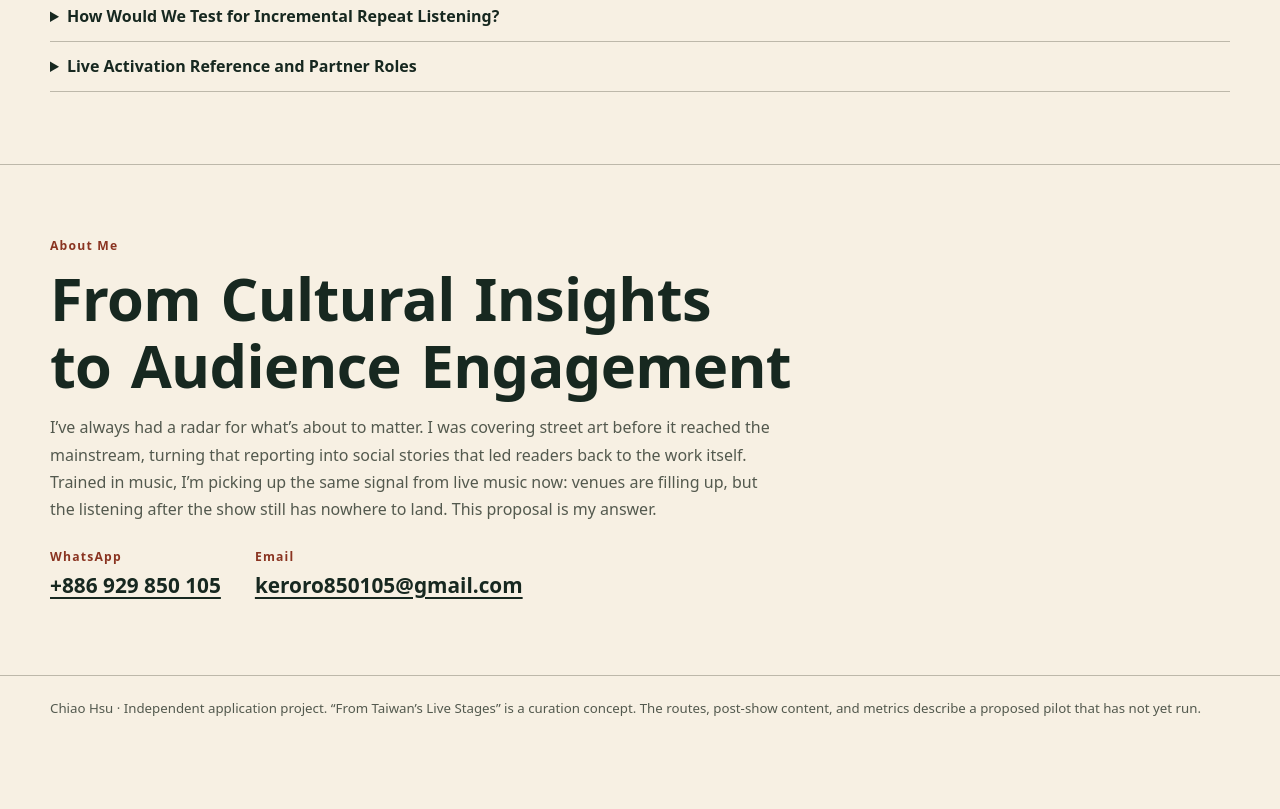
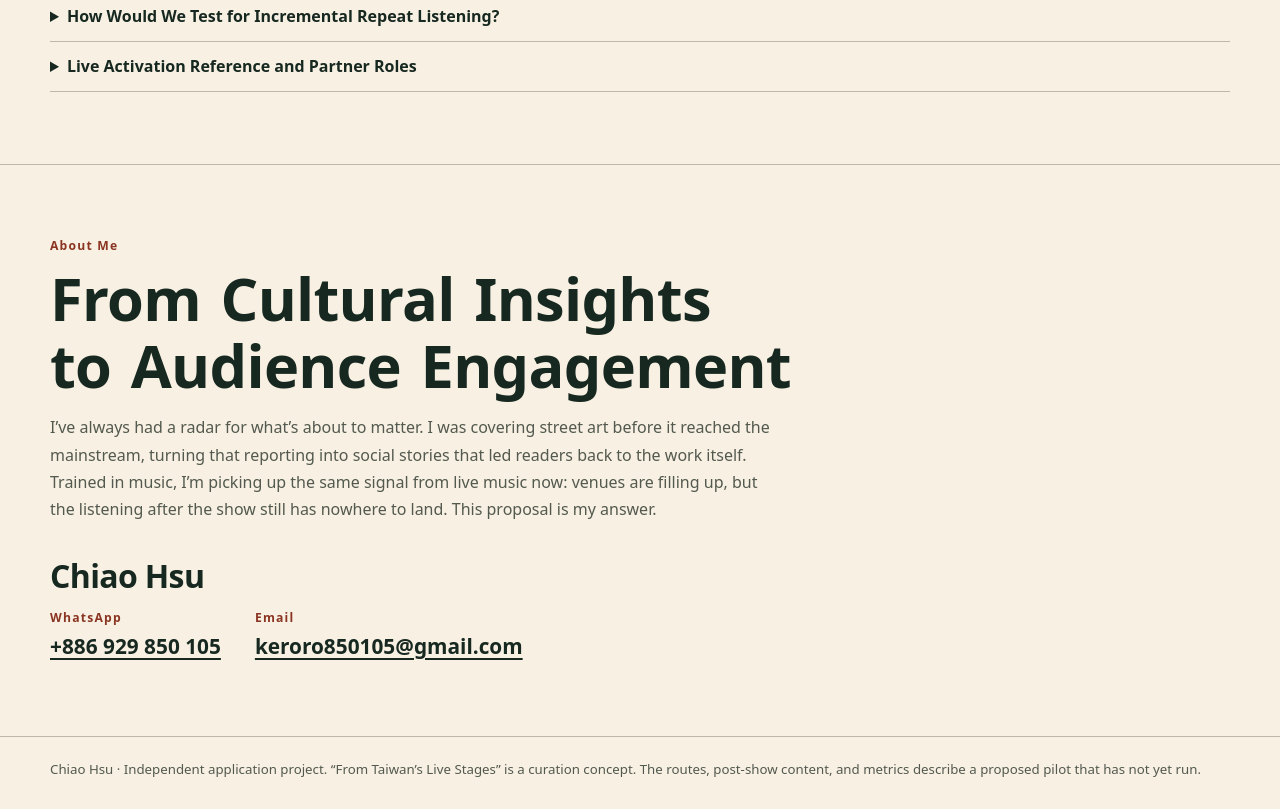
Before and after one commit to Chiao411/after-the-show, a plain HTML site: page index.html in a window 1280 px wide. Shown: the part 7948-8757 px from the top of the page. Before the commit the page ends 8696 px from the top, so only its background shows below. Drawn offline with Linux system fonts and the light colour scheme.

Commit message:
Sign the About section with Chiao Hsu
Co-Authored-By: Claude Opus 5.5 <noreply@anthropic.com>

```diff
--- a/index.html
+++ b/index.html
@@ -228,6 +228,7 @@ html[lang="en"] .bar::before{content:attr(data-en)}
 .contact li{display:grid;gap:2px}
 .contact .label{color:var(--rust)}
 .contact a{font-size:clamp(1.05rem,2vw,1.3rem);font-weight:800;color:var(--ink);overflow-wrap:anywhere}
+.signature{margin:26px 0 4px;font-size:clamp(1.4rem,2.6vw,2rem);font-weight:900;letter-spacing:-.02em}
 </style>
 </head>
 <body>
@@ -420,7 +421,7 @@ html[lang="en"] .bar::before{content:attr(data-en)}
 <section id="about"><div class="wrap">
 <div class="eyebrow">關於我</div><h2>從文化洞察走向受眾參與</h2>
 <p class="deck">我一直有一種雷達，總能在一件事變得重要之前察覺它。潮流藝術尚未走入主流時，我已在報導它，並把報導化為社群上的故事，引領讀者回到作品本身。應用音樂出身的我，如今在現場音樂身上感受到同樣的訊號：場館越來越滿，散場之後的聆聽，卻還沒有落腳之處。這份提案，是我的回答。</p>
-<ul class="contact"><li><span class="label">WhatsApp</span><a href="https://wa.me/886929850105" target="_blank" rel="noopener">+886 929 850 105</a></li><li><span class="label">Email</span><a href="mailto:keroro850105@gmail.com">keroro850105@gmail.com</a></li></ul>
+<p class="signature">Chiao Hsu</p><ul class="contact"><li><span class="label">WhatsApp</span><a href="https://wa.me/886929850105" target="_blank" rel="noopener">+886 929 850 105</a></li><li><span class="label">Email</span><a href="mailto:keroro850105@gmail.com">keroro850105@gmail.com</a></li></ul>
 </div></section>
 </main>
 <div class="footer wrap">Chiao Hsu · 個人應徵作品 ·《從台灣現場出發》為策展概念；音樂路徑、散場內容與成效指標皆為試辦設計，尚未實際執行。</div>
```
